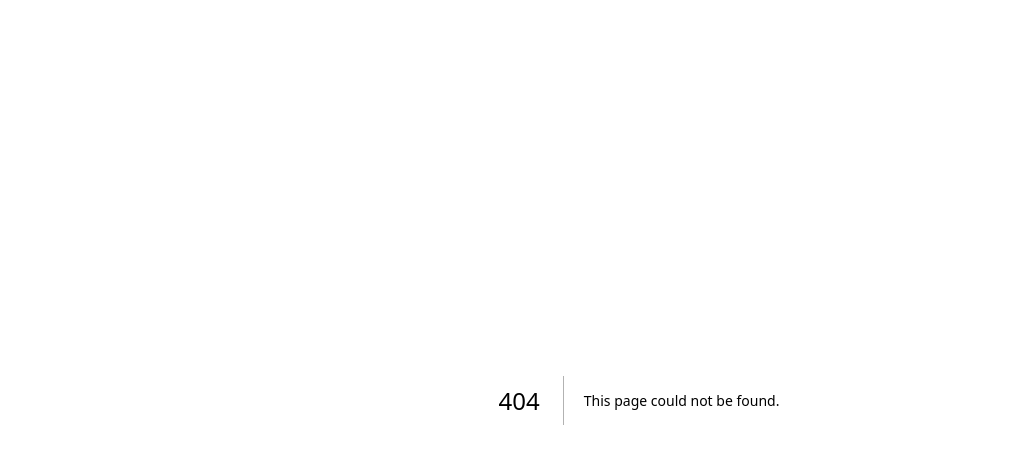
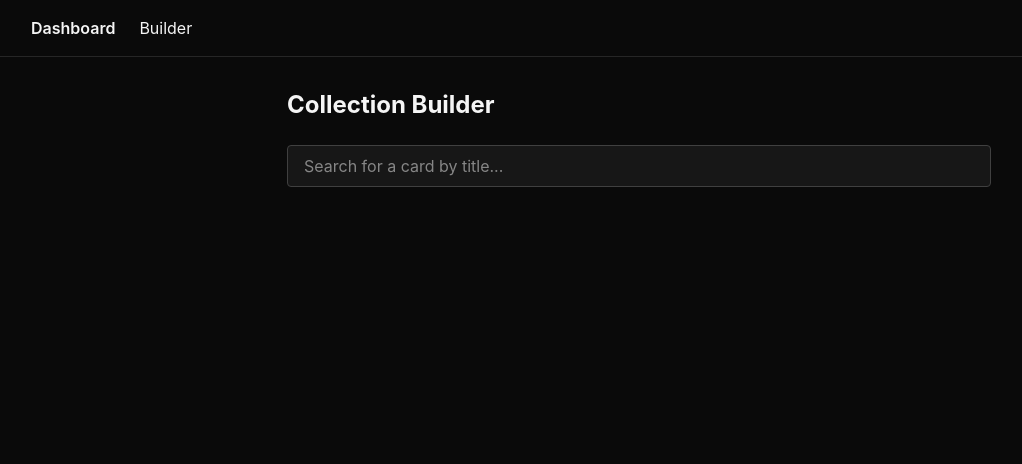
Before and after one commit to bincani/netrunner, a Next.js app: page /builder in a window 1280 px wide. Before the commit this address had no page. Shown: the top 464 px of the page, without its empty margins (1-1023 px from the left). Built offline with nearby package versions, Linux system fonts and the light colour scheme.

Commit message:
Add collection builder page with search, quantity picker, and add
Introduces the React Testing Library + jsdom component-test toolchain
(per-file @vitest-environment jsdom opt-in, next/image mocking) and the
site's shared nav bar in the root layout, reused by later dashboard/set
pages.

```diff
--- a/package.json
+++ b/package.json
@@ -25,9 +25,14 @@
   },
   "devDependencies": {
     "@tailwindcss/postcss": "^4.3.3",
+    "@testing-library/jest-dom": "^6.9.1",
+    "@testing-library/react": "^16.3.2",
+    "@testing-library/user-event": "^14.6.3",
     "@types/node": "^26.1.2",
     "@types/react": "^19.2.18",
     "@types/react-dom": "^19.2.4",
+    "@vitejs/plugin-react": "^6.0.5",
+    "jsdom": "^29.0.0",
     "postcss": "^8.5.25",
     "prisma": "^6.19.3",
     "tailwindcss": "^4.3.3",
--- /dev/null
+++ b/src/app/builder/CardBuilderForm.tsx
@@ -0,0 +1,101 @@
+'use client'
+
+import { useState, useTransition } from 'react'
+import Image from 'next/image'
+import { addToCollection } from '@/actions/collectionActions'
+import { cardImageUrl } from '@/lib/cardImage'
+import type { CardSearchResult } from '@/lib/cards'
+
+export function CardBuilderForm() {
+  const [query, setQuery] = useState('')
+  const [results, setResults] = useState<CardSearchResult[]>([])
+  const [selected, setSelected] = useState<CardSearchResult | null>(null)
+  const [quantity, setQuantity] = useState(1)
+  const [status, setStatus] = useState<string | null>(null)
+  const [isPending, startTransition] = useTransition()
+
+  async function runSearch(value: string) {
+    setQuery(value)
+    setSelected(null)
+    setStatus(null)
+
+    if (value.trim().length === 0) {
+      setResults([])
+      return
+    }
+
+    const response = await fetch(`/api/cards/search?q=${encodeURIComponent(value)}`)
+    const data: CardSearchResult[] = await response.json()
+    setResults(data)
+  }
+
+  function handleAdd() {
+    if (!selected) return
+
+    startTransition(async () => {
+      const newQuantity = await addToCollection(selected.code, quantity)
+      setStatus(`${selected.title}: now own ${newQuantity}`)
+      setResults((prev) =>
+        prev.map((card) => (card.code === selected.code ? { ...card, ownedQuantity: newQuantity } : card))
+      )
+    })
+  }
+
+  return (
+    <div className="space-y-6">
+      <input
+        type="text"
+        value={query}
+        onChange={(event) => runSearch(event.target.value)}
+        placeholder="Search for a card by title..."
+        className="w-full rounded border border-neutral-700 bg-neutral-900 px-4 py-2"
+      />
+
+      <ul className="divide-y divide-neutral-800">
+        {results.map((card) => (
+          <li
+            key={card.code}
+            onClick={() => setSelected(card)}
+            className={`flex items-center gap-4 p-3 cursor-pointer ${
+              selected?.code === card.code ? 'bg-neutral-800' : ''
+            }`}
+          >
+            <Image src={cardImageUrl(card.code)} alt={card.title} width={44} height={62} className="rounded" />
+            <div className="flex-1">
+              <div className="font-medium">{card.title}</div>
+              <div className="text-sm text-neutral-400">
+                {card.factionCode} · {card.packName} · owned: {card.ownedQuantity}
+              </div>
+            </div>
+          </li>
+        ))}
+      </ul>
+
+      {selected && (
+        <div className="flex items-center gap-4 rounded border border-neutral-700 p-4">
+          <span>Adding {selected.title}</span>
+          <select
+            value={quantity}
+            onChange={(event) => setQuantity(Number(event.target.value))}
+            className="rounded border border-neutral-700 bg-neutral-900 px-2 py-1"
+          >
+            {[1, 2, 3, 4].map((n) => (
+              <option key={n} value={n}>
+                {n}
+              </option>
+            ))}
+          </select>
+          <button
+            onClick={handleAdd}
+            disabled={isPending}
+            className="rounded bg-blue-600 px-4 py-2 font-medium disabled:opacity-50"
+          >
+            {isPending ? 'Adding...' : 'Add'}
+          </button>
+        </div>
+      )}
+
+      {status && <p className="text-green-400">{status}</p>}
+    </div>
+  )
+}
--- /dev/null
+++ b/src/app/builder/page.tsx
@@ -0,0 +1,10 @@
+import { CardBuilderForm } from './CardBuilderForm'
+
+export default function BuilderPage() {
+  return (
+    <main className="p-8 max-w-3xl mx-auto">
+      <h1 className="text-2xl font-bold mb-6">Collection Builder</h1>
+      <CardBuilderForm />
+    </main>
+  )
+}
--- a/src/app/layout.tsx
+++ b/src/app/layout.tsx
@@ -1,3 +1,4 @@
+import Link from 'next/link'
 import './globals.css'
 import type { Metadata } from 'next'
 
@@ -9,7 +10,15 @@ export const metadata: Metadata = {
 export default function RootLayout({ children }: { children: React.ReactNode }) {
   return (
     <html lang="en">
-      <body className="min-h-screen bg-neutral-950 text-neutral-100">{children}</body>
+      <body className="min-h-screen bg-neutral-950 text-neutral-100">
+        <nav className="flex gap-6 border-b border-neutral-800 px-8 py-4">
+          <Link href="/" className="font-semibold">
+            Dashboard
+          </Link>
+          <Link href="/builder">Builder</Link>
+        </nav>
+        {children}
+      </body>
     </html>
   )
 }
--- a/vitest.config.ts
+++ b/vitest.config.ts
@@ -1,10 +1,13 @@
 import { defineConfig } from 'vitest/config'
+import react from '@vitejs/plugin-react'
 import path from 'node:path'
 
 export default defineConfig({
+  plugins: [react()],
   test: {
     environment: 'node',
-    include: ['src/**/*.test.ts'],
+    include: ['src/**/*.test.ts', 'src/**/*.test.tsx'],
+    setupFiles: ['./vitest.setup.ts'],
   },
   resolve: {
     alias: {
--- /dev/null
+++ b/vitest.setup.ts
@@ -0,0 +1,7 @@
+import { afterEach } from 'vitest'
+import { cleanup } from '@testing-library/react'
+import '@testing-library/jest-dom/vitest'
+
+afterEach(() => {
+  cleanup()
+})
```
Also changed, not shown: 2 other files (tests, documents, lock files or other folders).
